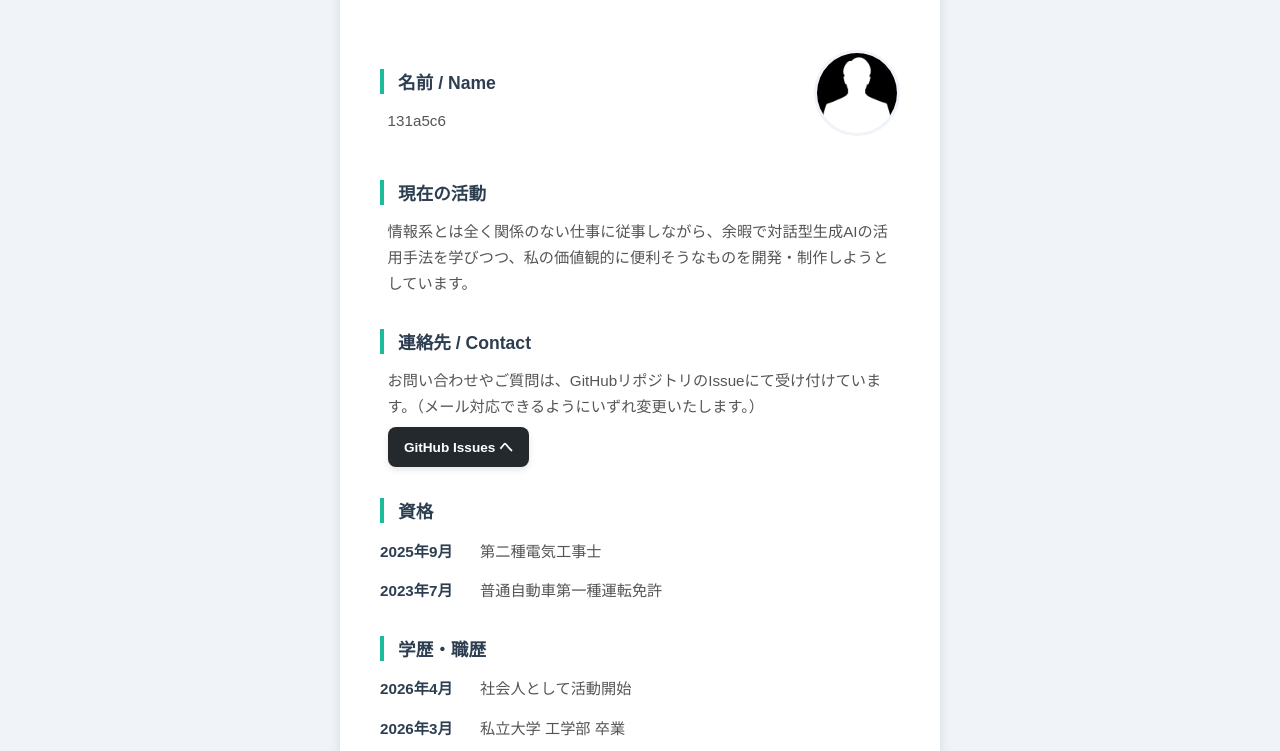
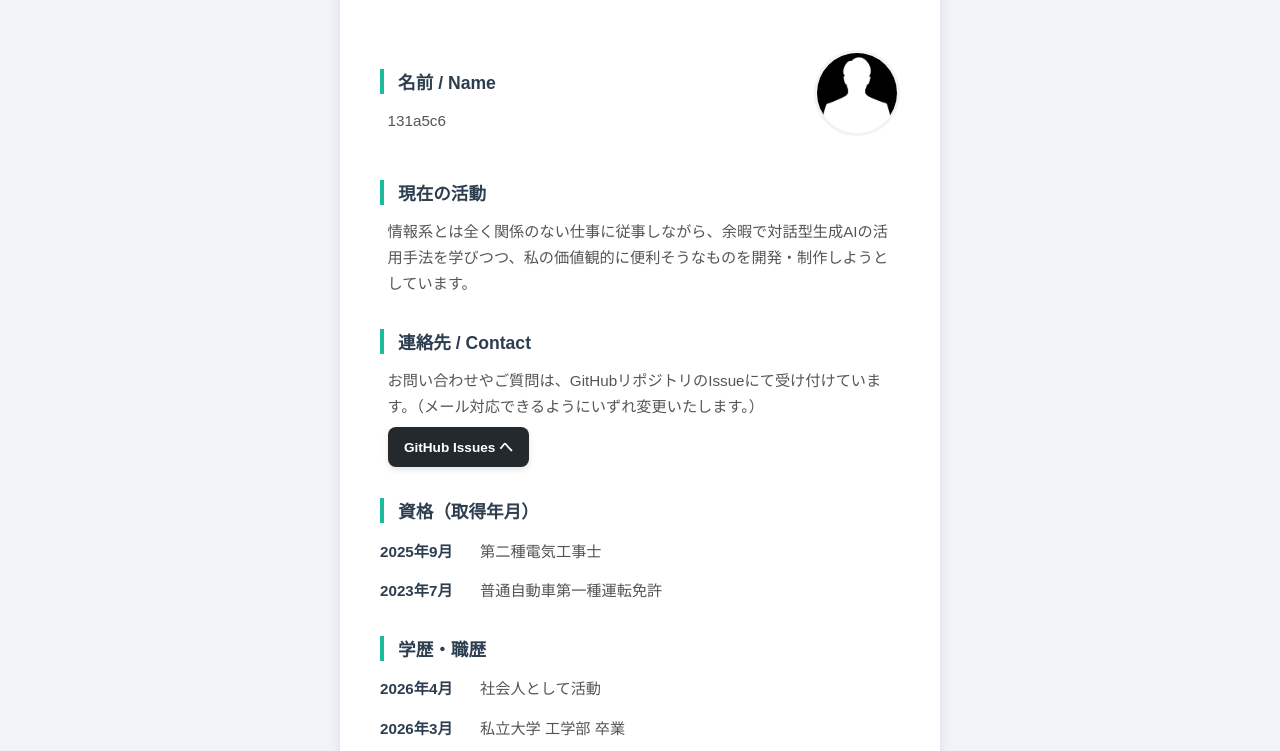
Before and after one commit to 131a5c6/131a5c6.github.io, a plain HTML site: page aboutme.html in a window 1280 px wide. Shown: the part 201-952 px from the top of the page. Drawn offline with Linux system fonts and the light colour scheme.

Commit message:
Update aboutme.html

```diff
--- a/aboutme.html
+++ b/aboutme.html
@@ -180,7 +180,7 @@
             <a href="https://github.com/131a5c6/video_Conv/issues" class="contact-link">GitHub Issues へ</a>
         </div>
 
-        <h2>資格</h2>
+        <h2>資格（取得年月）</h2>
         <div class="bio-list">
             <div class="bio-item">
                 <span class="date">2025年9月</span>
@@ -196,7 +196,7 @@
         <div class="bio-list">
             <div class="bio-item">
                 <span class="date">2026年4月</span>
-                <span>社会人として活動開始</span>
+                <span>社会人として活動</span>
             </div>
             <div class="bio-item">
                 <span class="date">2026年3月</span>
```
